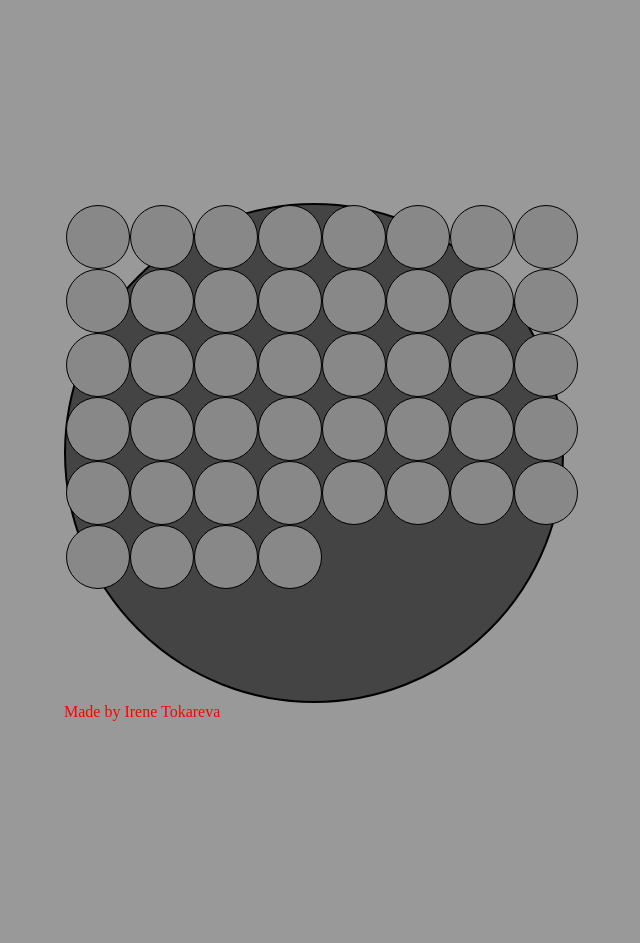
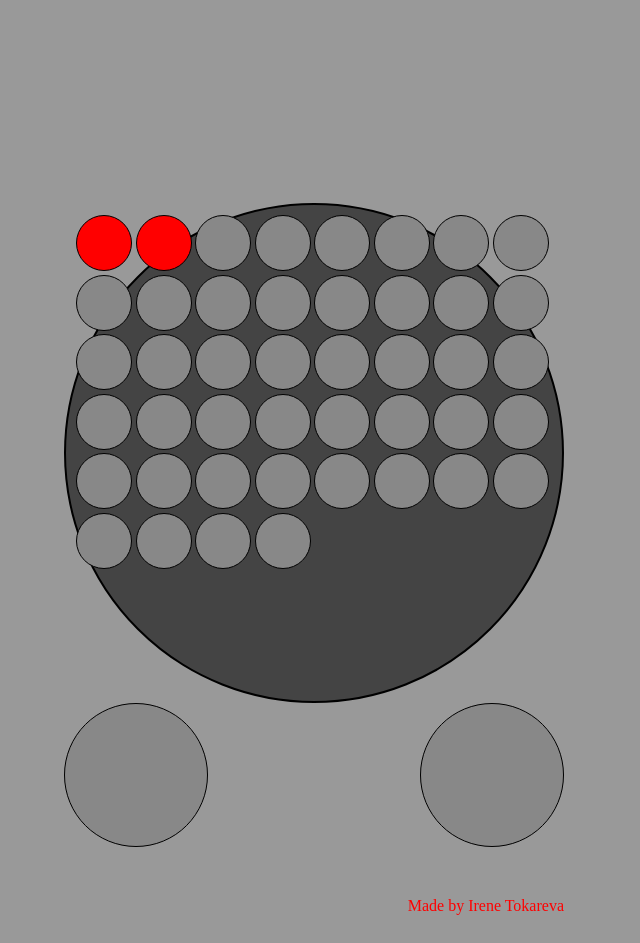
Before and after one commit to shin-shin/Match-Emoji-game, a plain HTML site: page index.html in a window 1280 px wide. Shown: the part 5-948 px from the top of the page, without its empty margins (326-966 px from the left). Before the commit the page ends 800 px from the top, so only its background shows below. Drawn offline with Linux system fonts and the light colour scheme.

Commit message:
add share/reset buttons

```diff
--- a/css/style.css
+++ b/css/style.css
@@ -22,6 +22,7 @@ header{
 .board{
     width:500px;
     height:500px;
+    padding: 10px;
     border-color: black;
     border-width: 2px;
     border-style: solid;
@@ -30,14 +31,44 @@ header{
     display:grid;
     grid-template-rows: 1fr 1fr 1fr 1fr 1fr 1fr 1fr 1fr;
     grid-template-columns: 1fr 1fr 1fr 1fr 1fr 1fr 1fr 1fr;
+
 }
 .board > div {
-    height: 4rem;
-    width: 4rem;
+    height: 3.5rem;
+    width: 3.5rem;
+    background-color: #888888;
+    border: 1px solid black;
+    border-radius: 50%;
+}
+.board > div:nth-child(1),.board > div:nth-child(2) {
+    background-color:red;
+    /* grid-column: span 4; */
+}
+
+.board > div:nth-child(6n+5) {
+    /* margin-left: 100px; */
+}
+aside {
+    display: flex;
+    justify-content: space-between;
+}
+
+.share {
+    height: 9rem;
+    width: 9rem;
+    background-color: #888888;
+    border: 1px solid black;
+    border-radius: 50%;
+}
+.reset {
+    height: 9rem;
+    width: 9rem;
     background-color: #888888;
     border: 1px solid black;
     border-radius: 50%;
 }
 footer{
     color:red;
+    text-align: right;
+    margin: 50px 0 20px;
 }
```
